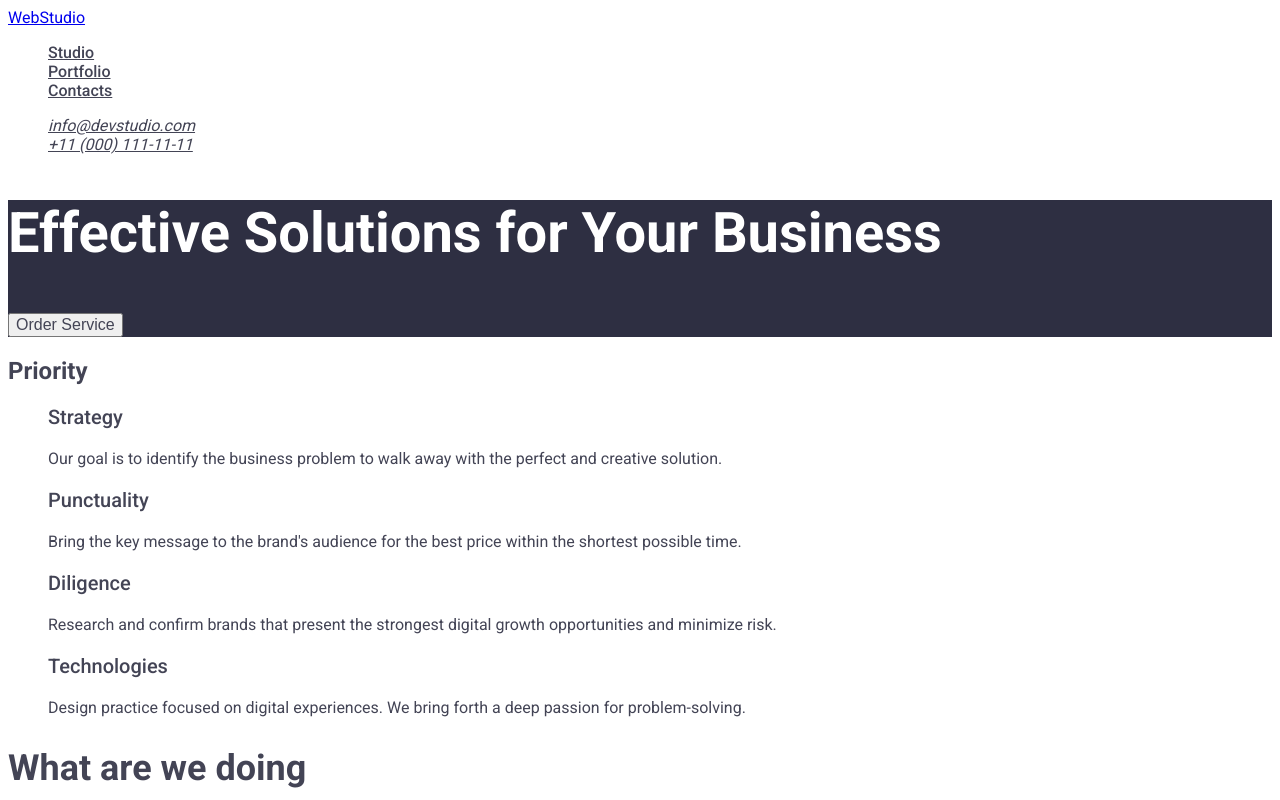
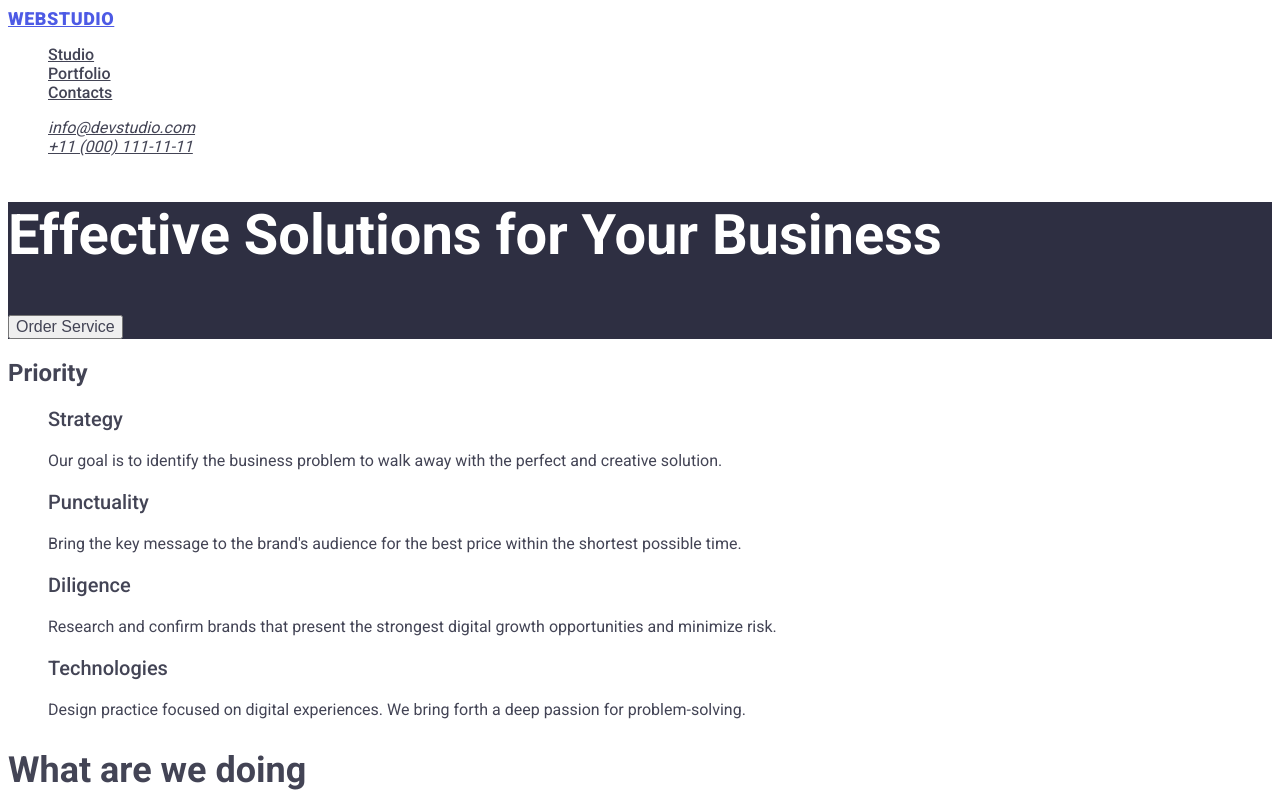
Before and after one commit to SnihurIlona/goit-markup-hw-02, a plain HTML site: page index.html in a window 1280 px wide. Shown: the top 800 px of the page. Drawn offline with Linux system fonts and the light colour scheme.

Commit message:
Delete class link for logo

```diff
--- a/css/styles.css
+++ b/css/styles.css
@@ -11,14 +11,13 @@ body {
 }
 
 /* Header */
-.header-logo .link {
+.header-logo {
     font-family: 'Raleway'sans-serif;
     letter-spacing: 0.03em;
         text-transform: uppercase;
     font-weight: 800;
         font-size: 18px;
         line-height: 1,17;
-        text-decoration: none;
         color: #4D5AE5;
 }
 
--- a/index.html
+++ b/index.html
@@ -16,7 +16,7 @@
   <body>
     <header>
       <nav>
-        <a class="header-logo" href="./index.html" class="link">WebStudio</a>
+        <a class="header-logo" href="./index.html">WebStudio</a>
         <ul class="header-site list">
           <li><a class="link" href="">Studio</a></li>
           <li><a class="link" href="./portfolio.html">Portfolio</a></li>
```
Also changed, not shown: portfolio.html (+1 -1 lines).
